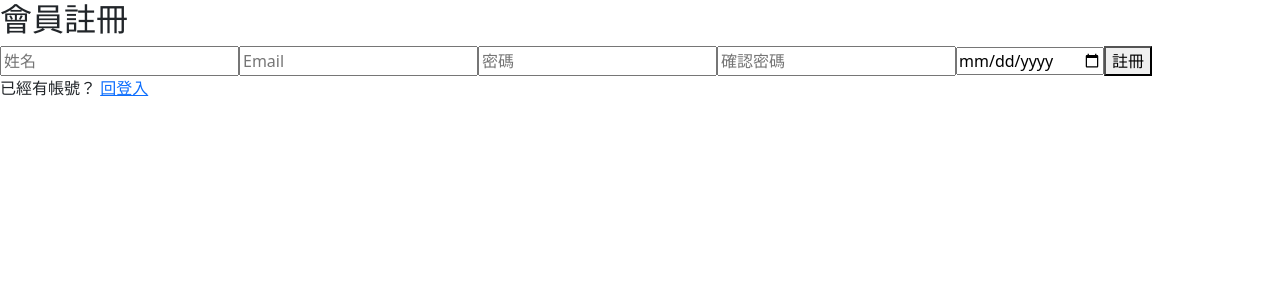
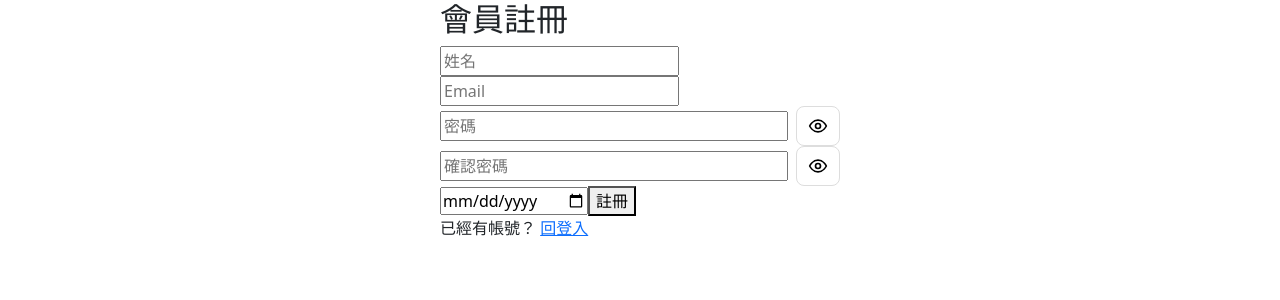
Before and after one commit to ethon92/restaurant-vue, a Vue app: page /register in a window 1280 px wide. Shown: the top 300 px of the page. Built offline with nearby package versions, Linux system fonts and the light colour scheme.

Commit message:
增加顯示密碼按鈕

```diff
--- /dev/null
+++ b/src/components/PasswordField.vue
@@ -0,0 +1,67 @@
+<template>
+    <div class="password-row">
+        <input :value="modelValue" @input="$emit('update:modelValue', $event.target.value)"
+            :type="show ? 'text' : 'password'" :placeholder="placeholder" :required="required" />
+
+        <button type="button" class="eye-btn" @click="show = !show" :aria-label="show ? '隱藏密碼' : '顯示密碼'"
+            :title="show ? '隱藏密碼' : '顯示密碼'">
+            <!-- show=true：斜線眼睛（代表目前顯示中，按下去會隱藏） -->
+            <svg v-if="show" xmlns="http://www.w3.org/2000/svg" viewBox="0 0 24 24" width="20" height="20" fill="none"
+                stroke="currentColor" stroke-width="2" stroke-linecap="round" stroke-linejoin="round"
+                aria-hidden="true">
+                <path d="M2 12s3.5-7 10-7 10 7 10 7-3.5 7-10 7-10-7-10-7z" />
+                <circle cx="12" cy="12" r="3" />
+                <path d="M3 3l18 18" />
+            </svg>
+
+            <!-- show=false：眼睛 -->
+            <svg v-else xmlns="http://www.w3.org/2000/svg" viewBox="0 0 24 24" width="20" height="20" fill="none"
+                stroke="currentColor" stroke-width="2" stroke-linecap="round" stroke-linejoin="round"
+                aria-hidden="true">
+                <path d="M2 12s3.5-7 10-7 10 7 10 7-3.5 7-10 7-10-7-10-7z" />
+                <circle cx="12" cy="12" r="3" />
+            </svg>
+        </button>
+    </div>
+</template>
+
+<script setup>
+import { ref } from "vue";
+
+defineProps({
+    modelValue: { type: String, default: "" },
+    placeholder: { type: String, default: "密碼" },
+    required: { type: Boolean, default: true },
+});
+
+defineEmits(["update:modelValue"]);
+
+const show = ref(false);
+</script>
+
+<style scoped>
+.password-row {
+    display: flex;
+    gap: 8px;
+    align-items: center;
+}
+
+.password-row input {
+    flex: 1;
+}
+
+.eye-btn {
+    width: 44px;
+    height: 40px;
+    border: 1px solid #ddd;
+    background: #fff;
+    border-radius: 8px;
+    cursor: pointer;
+    display: grid;
+    place-items: center;
+}
+
+.eye-btn:hover {
+    background: #f7f7f7;
+}
+</style>
--- a/src/views/auth/Login.vue
+++ b/src/views/auth/Login.vue
@@ -4,8 +4,7 @@
 
     <form @submit.prevent="login">
       <input v-model.trim="email" type="email" placeholder="Email" required />
-      <input v-model="password" type="password" placeholder="密碼" required />
-
+      <PasswordField v-model="password" placeholder="密碼" />
       <button type="submit">登入</button>
     </form>
 
@@ -21,6 +20,7 @@
 
 <script setup>
 import { ref } from 'vue'
+import PasswordField from "@/components/PasswordField.vue";
 import { login as loginAPI } from '@/api/modules/auth'
 import { useRouter } from 'vue-router'
 
--- a/src/views/auth/Register.vue
+++ b/src/views/auth/Register.vue
@@ -4,10 +4,10 @@
     <form @submit.prevent="register">
       <input v-model.trim="name" type="text" placeholder="姓名" required />
       <input v-model="email" type="email" placeholder="Email" required />
-      <input v-model="password" type="password" placeholder="密碼" required />
-      <input v-model="confirmPassword" type="password" placeholder="確認密碼" required />
+
+      <PasswordField v-model="password" placeholder="密碼" />
+      <PasswordField v-model="confirmPassword" placeholder="確認密碼" />
       <input v-model="birthday" type="date" required />
-
       <button type="submit">註冊</button>
     </form>
 
@@ -20,16 +20,17 @@
 
 <script setup>
 import { ref } from 'vue'
+import PasswordField from "@/components/PasswordField.vue";
 import { register as registerAPI } from '@/api/modules/auth'
 import { useRouter } from 'vue-router'
 
 
 const name = ref("");
-const email = ref('')
-const password = ref('')
-const confirmPassword = ref('')
-const birthday = ref('')
-const router = useRouter()
+const email = ref('');
+const password = ref('');
+const confirmPassword = ref('');
+const birthday = ref('');
+const router = useRouter();
 
 
 const register = async () => {
@@ -61,3 +62,10 @@ const register = async () => {
   }
 }
 </script>
+
+<style scoped>
+.auth-container {
+  max-width: 400px;
+  margin: auto;
+}
+</style>1
--- a/src/views/auth/ResetPassword.vue
+++ b/src/views/auth/ResetPassword.vue
@@ -3,26 +3,28 @@
     <h2>重設密碼</h2>
 
     <form @submit.prevent="resetPassword">
-      <input v-model="password" type="password" placeholder="新密碼" required />
-      <input v-model="confirmPassword" type="password" placeholder="確認新密碼" required />
-
+      <PasswordField v-model="password" placeholder="新密碼" />
+      <PasswordField v-model="confirmPassword" placeholder="確認新密碼" />
       <button type="submit">確認修改</button>
     </form>
   </div>
 </template>
 
 <script setup>
-import { ref } from 'vue'
-import { useRoute, useRouter } from 'vue-router'
-import { resetPassword as resetPasswordAPI } from '@/api/modules/auth'
+import { ref } from 'vue';
+import PasswordField from "@/components/PasswordField.vue";
+import { useRoute, useRouter } from 'vue-router';
+import { resetPassword as resetPasswordAPI } from '@/api/modules/auth';
 
 
-const route = useRoute()
-const router = useRouter()
+const route = useRoute();
+const router = useRouter();
 
-const email = route.query.email
-const password = ref('')
-const confirmPassword = ref('')
+const email = route.query.email;
+const password = ref('');
+const confirmPassword = ref('');
+
+
 
 const resetPassword = async () => {
   if (password.value !== confirmPassword.value) {
@@ -42,3 +44,10 @@ const resetPassword = async () => {
   }
 }
 </script>
+
+<style scoped>
+.auth-container {
+  max-width: 400px;
+  margin: auto;
+}
+</style>
```
